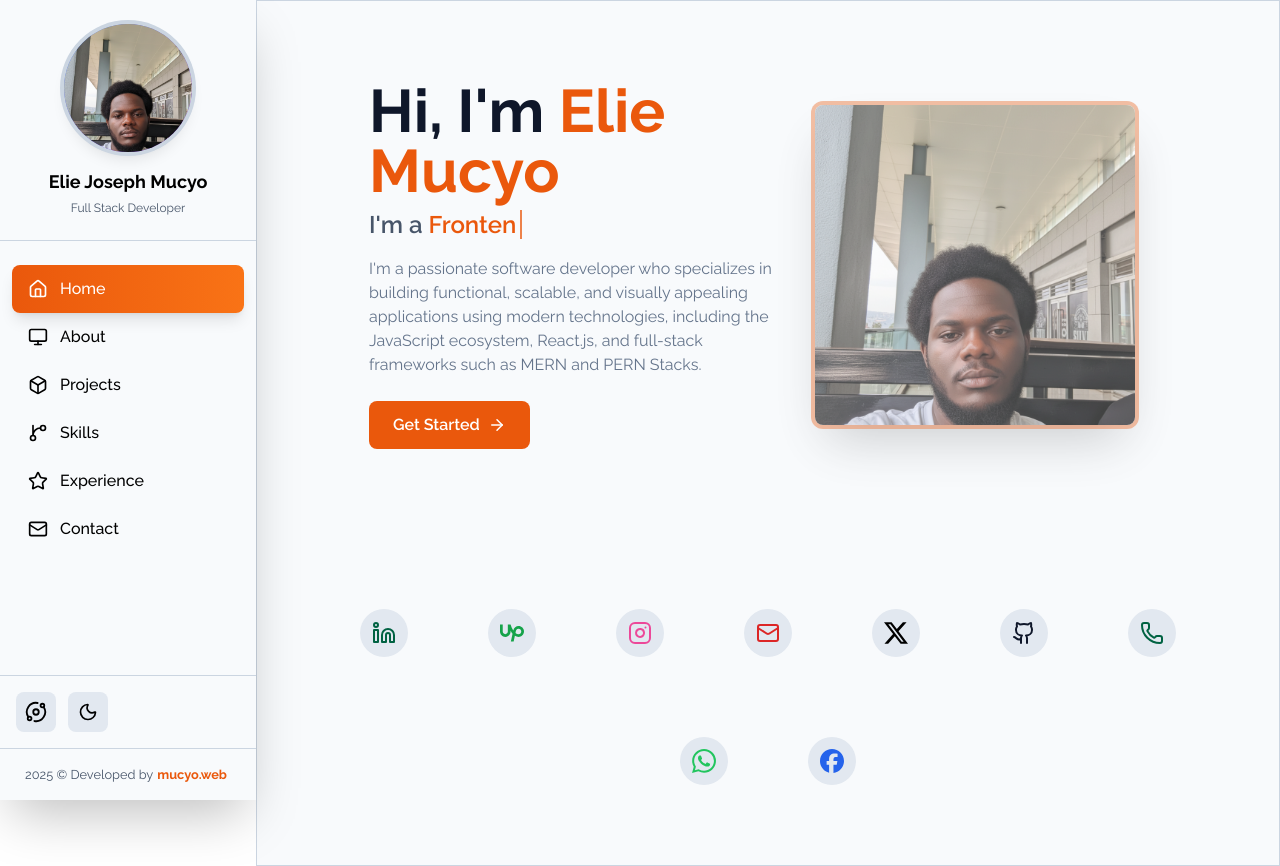
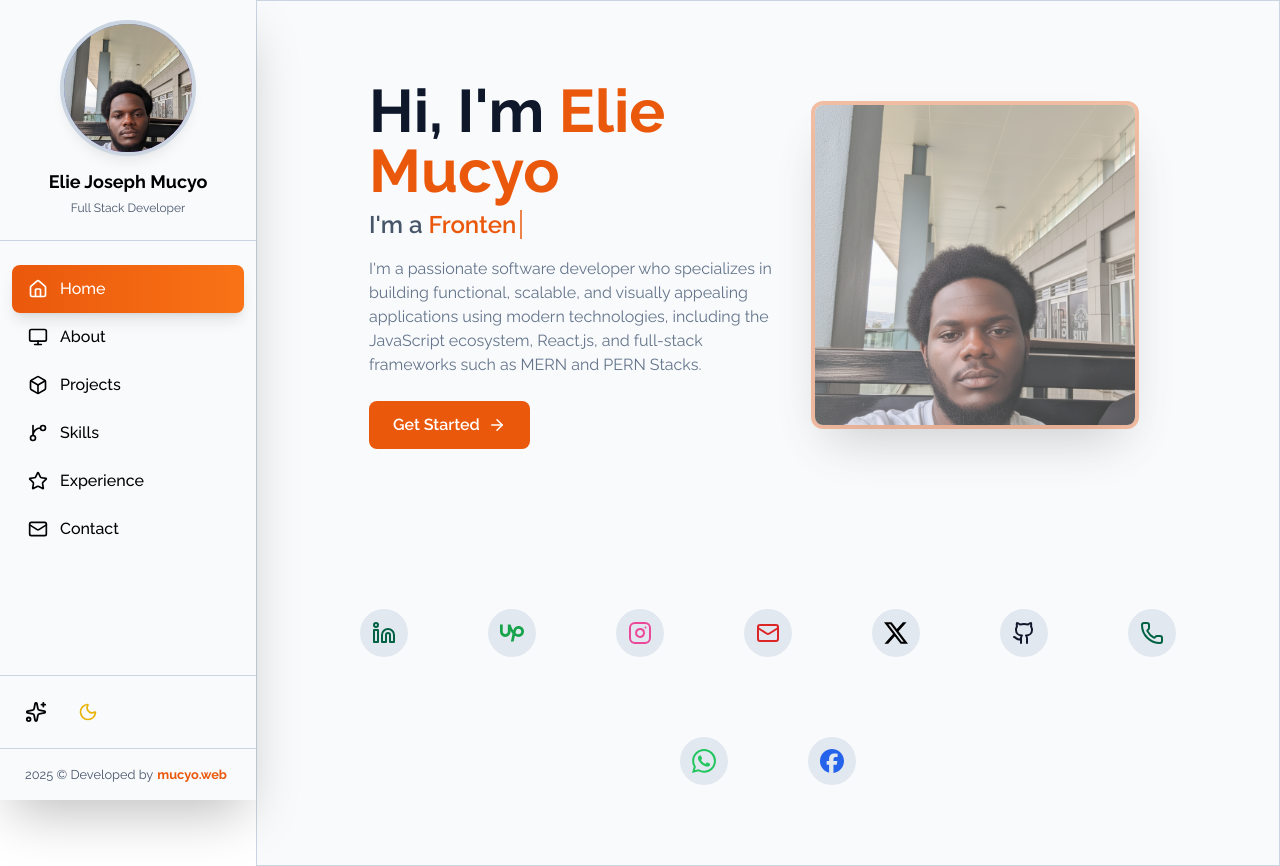
Before and after one commit to mucyoelie/Portfolio, a React (Vite) app: page / in a window 1280 px wide. Built offline with nearby package versions, Linux system fonts and the light colour scheme.

Commit message:
update sidebar component

```diff
--- a/src/components/sibeBar.tsx
+++ b/src/components/sibeBar.tsx
@@ -8,9 +8,9 @@ import {
   Star,
   Sun,
   Moon,
-  Orbit,
   Menu,
   X,
+  Sparkles
 } from "lucide-react";
 
 
@@ -104,15 +104,15 @@ const Sidebar: React.FC<SidebarProps> = ({ onToggle3D }) => {
           {onToggle3D && (
             <button
               onClick={onToggle3D}
-              className="w-10 h-10 flex items-center justify-center rounded-lg bg-slate-200 dark:bg-slate-700/50 hover:bg-purple-400 dark:hover:bg-purple-600 transition-all duration-200"
+              className="w-10 h-10 flex items-center justify-center rounded-lg bg-transparent hover:bg-gray-600  transition-all duration-200"
             >
-              <Orbit size={22} />
+              <Sparkles size={22} />
             </button>
           )}
 
           <button
             onClick={toggleTheme}
-            className="w-10 h-10 flex items-center justify-center rounded-lg bg-slate-200 dark:bg-slate-700/50 hover:bg-yellow-400 dark:hover:bg-blue-600 transition-all duration-200"
+            className="w-10 h-10 flex items-center justify-center rounded-lg text-yellow-500 bg-transparent hover:bg-yellow-400 dark:hover:bg-yellow-300 transition-all duration-200"
           >
             {theme === "light" ? <Moon size={20} /> : <Sun size={20} />}
           </button>
```
